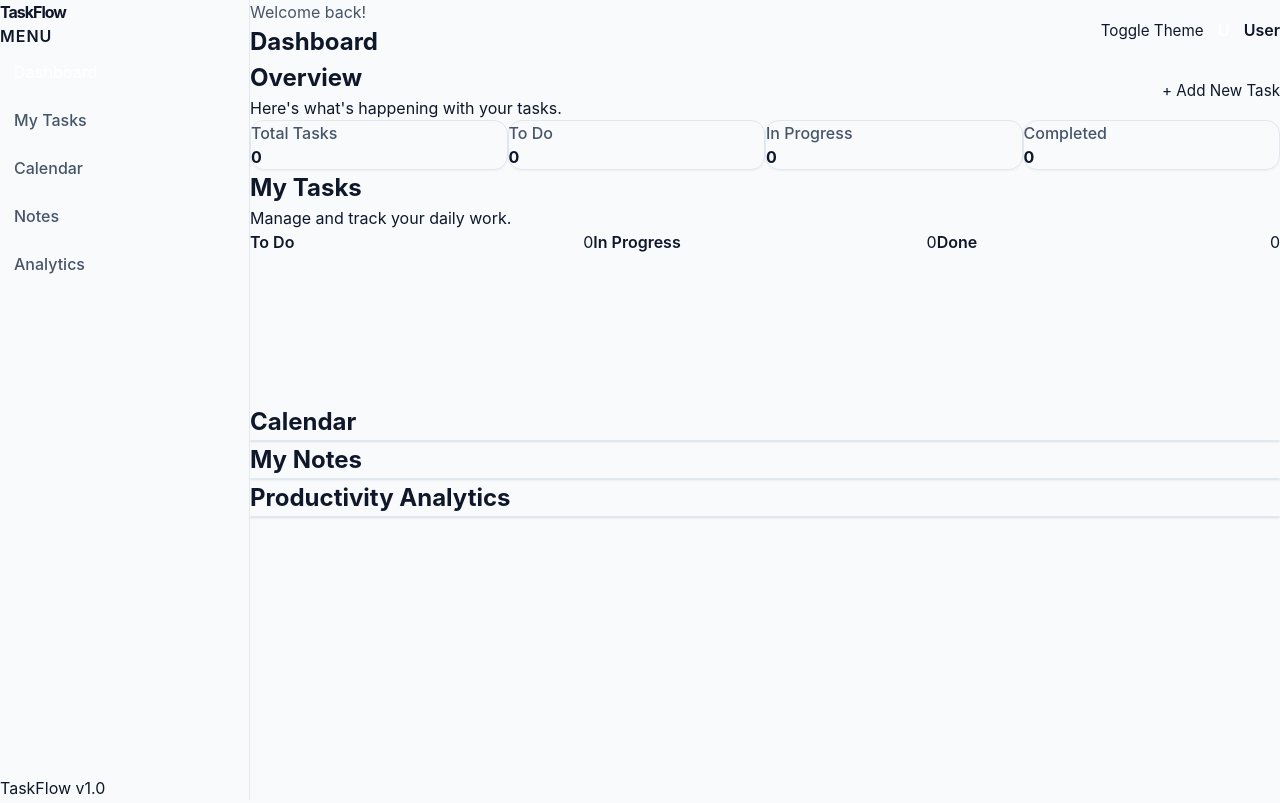
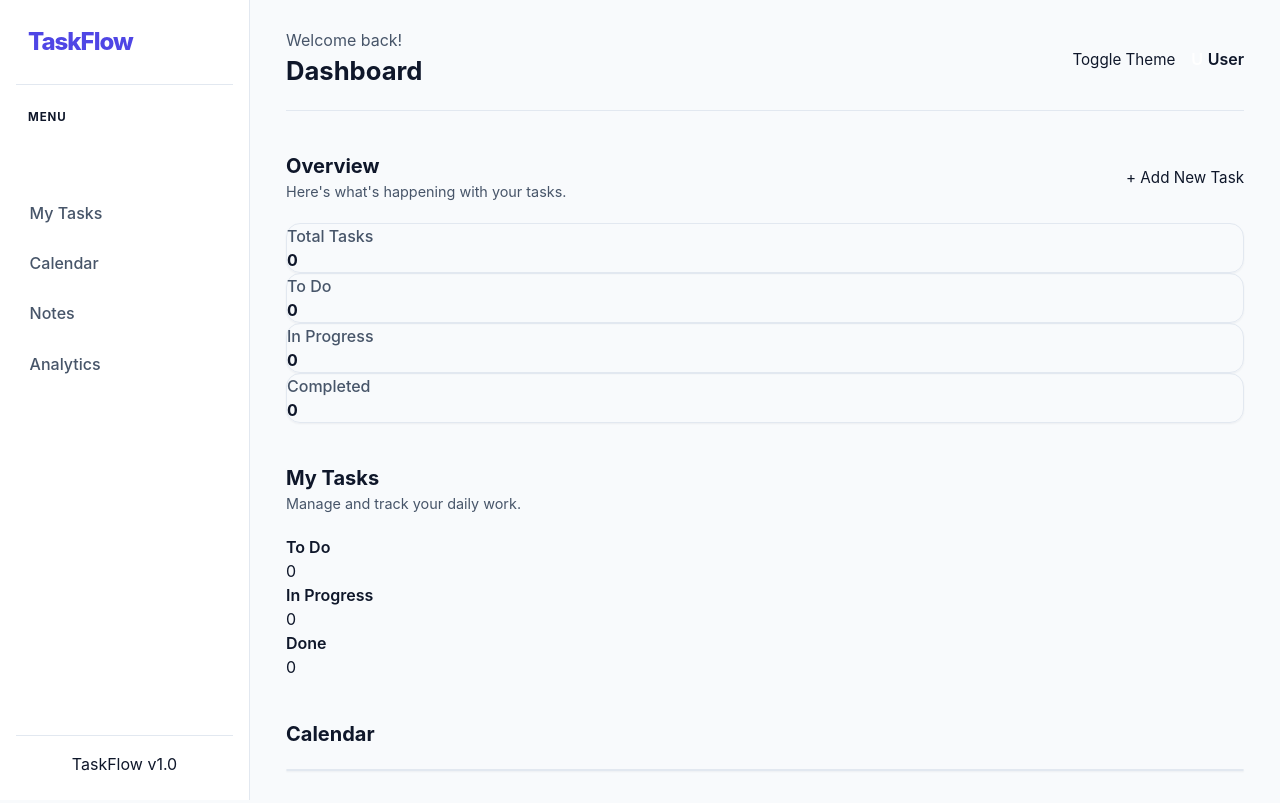
Before and after one commit to prince-kr-gupta/TaskFlow, a plain HTML site: page index.html in a window 1280 px wide. Shown: the top 803 px of the page. Drawn offline with Linux system fonts and the light colour scheme.

Commit message:
Updating layout.css

```diff
--- a/css/layout.css
+++ b/css/layout.css
@@ -1,208 +1,128 @@
-/* layout.css - contains sidebar,header,dashboard,side-page  */
 .app-container {
     display: flex;
     min-height: 100vh;
-    width: 100%;
 }
+
+/* Sidebar */
 .sidebar {
     width: 250px;
-    min-height: 100vh;
-    background-color: var(--sidebar-color);
-
+    background-color: var(--bg-secondary);
+    border-right: 1px solid var(--border-color);
     display: flex;
     flex-direction: column;
-
-    padding: var(--spacing-lg);
-    border-right: 1px solid var(--border-color);
-
+    position: sticky;
+    top: 0;
+    height: 100vh;
+    padding: 1.5rem 1rem;
     flex-shrink: 0;
 }
 
 .sidebar-header {
-    margin-bottom: var(--spacing-2xl);
+    padding: 0 0.75rem 1.5rem;
+    border-bottom: 1px solid var(--border-color);
 }
 
 .logo {
-    font-size: var(--font-2xl);
-    font-weight: 700;
-    color: var(--primary-color);
+    font-size: 1.5rem;
+    font-weight: 800;
+    color: var(--accent-primary);
+    letter-spacing: -0.02em;
 }
 
 .sidebar-nav {
     display: flex;
     flex-direction: column;
-    gap: var(--spacing-sm);
+    gap: 0.35rem;
+    margin-top: 1.5rem;
+    flex: 1;
 }
 
 .nav-heading {
-    font-size: var(--font-xs);
-    font-weight: 600;
-    letter-spacing: 1px;
-    margin-bottom: var(--spacing-sm);
+    font-size: 0.72rem;
+    font-weight: 700;
+    letter-spacing: 0.08em;
+    color: var(--text-muted);
+    padding: 0 0.75rem 0.5rem;
 }
 
 .nav-link {
-    display: flex;
-    align-items: center;
+    padding: 0.65rem 0.85rem;
+    border-radius: var(--radius-sm);
+    font-weight: 500;
+    color: var(--text-secondary);
+    transition: background-color var(--transition), color var(--transition);
+}
 
-    padding: 12px 14px;
-    border-radius: var(--radius-md);
-    gap: var(--spacing-sm);
+.nav-link:hover {
+    background-color: var(--bg-tertiary);
+    color: var(--text-primary);
+}
+
+.nav-link.active {
+    background-color: var(--accent-soft);
+    color: var(--accent-primary);
+    font-weight: 600;
 }
 
 .sidebar-footer {
-    margin-top: auto;
-    padding-top: var(--spacing-lg);
+    padding-top: 1rem;
+    border-top: 1px solid var(--border-color);
+    font-size: 0.8rem;
+    color: var(--text-muted);
+    text-align: center;
 }
 
+/* Main Content */
 .main-content {
     flex: 1;
-    min-width: 0;
-    padding: var(--spacing-xl);
+    padding: 1.75rem 2.25rem;
+    max-width: 1440px;
+    width: 100%;
+    display: flex;
+    flex-direction: column;
+    gap: 2.5rem;
 }
 
+/* Header */
 .header {
     display: flex;
+    justify-content: space-between;
     align-items: center;
-    justify-content: space-between;
-
-    margin-bottom: var(--spacing-2xl);
-    gap: var(--spacing-lg);
+    padding-bottom: 1.25rem;
+    border-bottom: 1px solid var(--border-color);
 }
 
-.header-left {
-    display: flex;
-    flex-direction: column;
+.welcome-text {
+    font-size: 0.85rem;
+    color: var(--text-secondary);
+}
+
+.header-left h2 {
+    font-size: 1.6rem;
+    font-weight: 700;
 }
 
 .header-right {
     display: flex;
     align-items: center;
-    gap: var(--spacing-lg);
+    gap: 1rem;
 }
 
-.user-profile {
+/* Section Headings */
+.section-heading {
     display: flex;
+    justify-content: space-between;
     align-items: center;
-    gap: var(--spacing-sm);
+    gap: 1rem;
+    margin-bottom: 1.25rem;
 }
 
-.user-avatar {
-    display: flex;
-    align-items: center;
-    justify-content: center;
+.section-heading h2 {
+    font-size: 1.25rem;
+    font-weight: 700;
 }
 
-.dashboard {
-    margin-bottom: var(--spacing-2xl);
+.section-heading p {
+    font-size: 0.9rem;
+    color: var(--text-secondary);
 }
-
-.section-heading {
-    display: flex;
-    align-items: center;
-    justify-content: space-between;
-
-    margin-bottom: var(--spacing-lg);
-    gap: var(--spacing-md);
-}
-
-.dashboard-cards {
-    display: grid;
-    grid-template-columns: repeat(4, minmax(0, 1fr));
-    gap: var(--spacing-lg);
-}
-
-
-.kanban-section {
-    margin-bottom: var(--spacing-2xl);
-}
-
-.kanban-board {
-    display: grid;
-    grid-template-columns: repeat(3, minmax(0, 1fr));
-    gap: var(--spacing-lg);
-
-    align-items: start;
-}
-
-.kanban-column {
-    display: flex;
-    flex-direction: column;
-    min-width: 0;
-}
-
-.column-header {
-    display: flex;
-    align-items: center;
-    justify-content: space-between;
-
-    margin-bottom: var(--spacing-md);
-}
-
-.task-list {
-    display: flex;
-    flex-direction: column;
-    gap: var(--spacing-md);
-
-    min-height: 150px;
-}
-
-.calendar-section {
-    margin-bottom: var(--spacing-2xl);
-}
-
-.calendar-container {
-    width: 100%;
-}
-
-.notes-section {
-    margin-bottom: var(--spacing-2xl);
-}
-
-.notes-container {
-    display: grid;
-    grid-template-columns: repeat(3, minmax(0, 1fr));
-    gap: var(--spacing-lg);
-}
-
-.analytics-section {
-    margin-bottom: var(--spacing-2xl);
-}
-
-.analytics-container {
-    display: grid;
-    grid-template-columns: repeat(2, minmax(0, 1fr));
-    gap: var(--spacing-lg);
-}
-
-.modal {
-    display: flex;
-    align-items: center;
-    justify-content: center;
-
-    position: fixed;
-    inset: 0;
-
-    padding: var(--spacing-lg);
-}
-
-.modal-content {
-    width: 100%;
-    max-width: 500px;
-}
-
-.modal-header {
-    display: flex;
-    align-items: center;
-    justify-content: space-between;
-
-    margin-bottom: var(--spacing-lg);
-}
-
-.form-group {
-    display: flex;
-    flex-direction: column;
-    gap: var(--spacing-sm);
-
-    margin-bottom: var(--spacing-md);
-}
```
